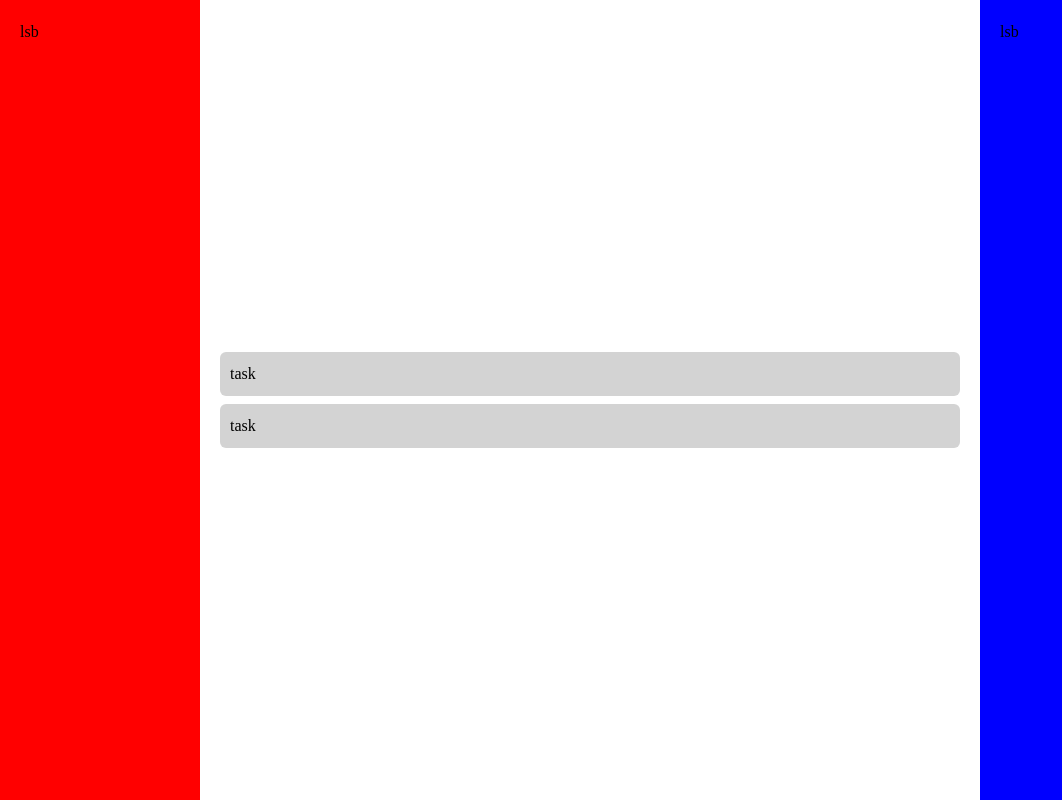
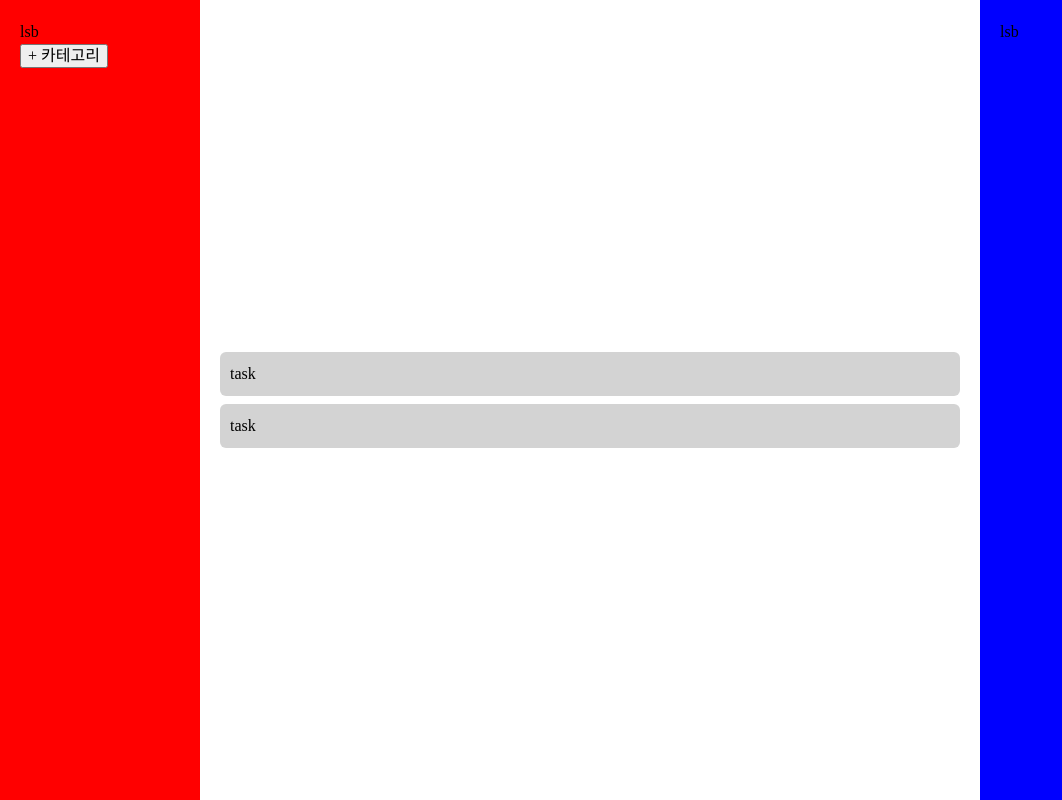
Before and after one commit to macaronpark/todo, a React (Vite) app: page / in a window 1280 px wide. Shown: the whole page, without its empty margins (0-1062 px from the left). Built offline with nearby package versions, Linux system fonts and the light colour scheme.

Commit message:
DB 설정 테스트를 위한 임시 카테고리 추가 핸들러 추가

```diff
--- a/src/ui/CategorySideBar/CategorySideBar.tsx
+++ b/src/ui/CategorySideBar/CategorySideBar.tsx
@@ -1,9 +1,24 @@
+import { addCategory } from '../../db/category';
 import styles from './CategorySideBar.module.scss';
 
 const CategorySideBar = () => {
+  const handleAddCategory = async () => {
+    const newCategory = { title: '제목없는 카테고리' };
+
+    try {
+      const response = await addCategory(newCategory);
+      // todo: 카테고리 추가 성공
+      console.log(response);
+    } catch (error) {
+      // todo: 카테고리 추가 실패
+      console.log(error);
+    }
+  };
+
   return (
     <div className={styles.wrapper}>
       <p>lsb</p>
+      <button onClick={handleAddCategory}>+ 카테고리</button>
     </div>
   );
 };
```
